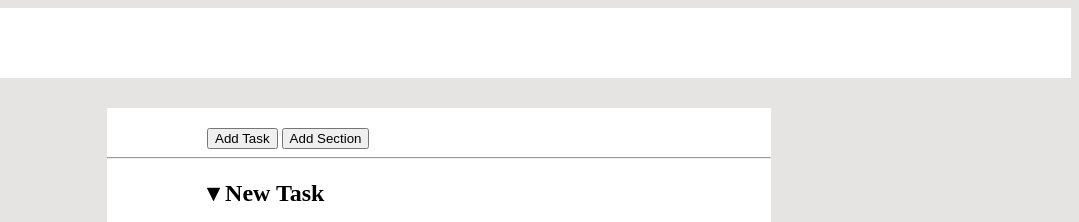
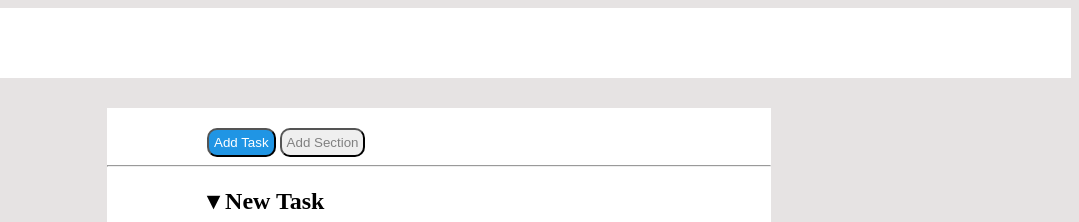
Before and after one commit to Davidebaiocchi/-html-css-toboolist, a plain HTML site: page index.html in a window 1280 px wide. Shown: the top 222 px of the page, 201-1280 px from the left. Drawn offline with Linux system fonts and the light colour scheme.

Commit message:
end button

```diff
--- a/css/style.css
+++ b/css/style.css
@@ -55,3 +55,16 @@ div{
     padding: 3px;
     border-radius: 15px;
 }
+
+/* BOTTONI */
+#button1 {
+    color:white;
+    background-color: rgb(32, 149, 228);
+    padding: 5px;
+    border-radius: 10px;
+}
+#button2{
+    color: grey;
+    padding: 5px;
+    border-radius: 10px;
+}
--- a/index.html
+++ b/index.html
@@ -20,8 +20,8 @@
     <main>
         <div class="container">
 
-            <button>Add Task</button>
-            <button>Add Section</button>
+            <button id="button1">Add Task</button>
+            <button id="button2">Add Section</button>
         </div>
         <hr>
         <div class="container2">
```
